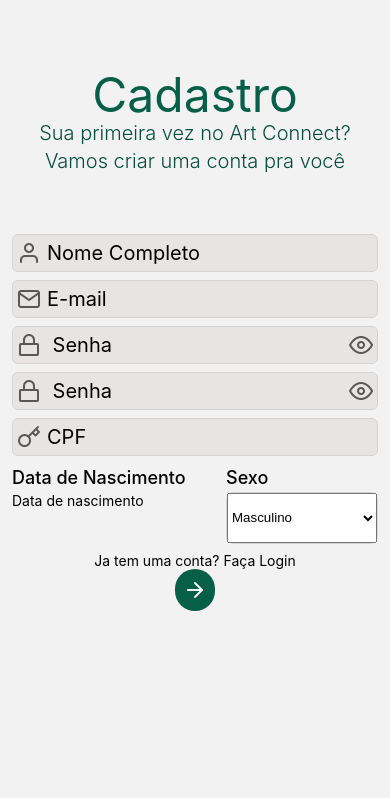
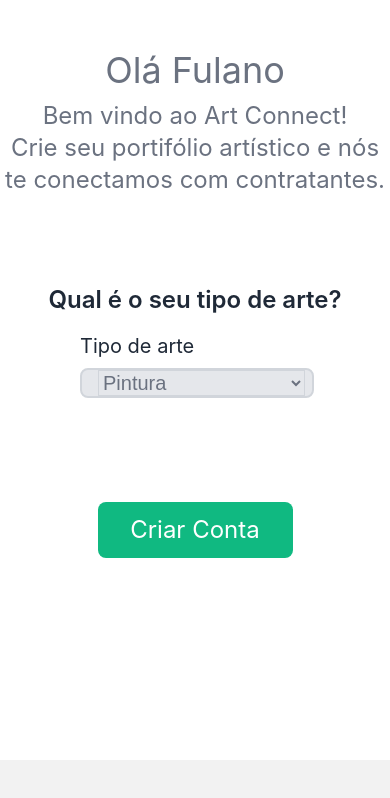
Before and after one commit to CorallusEtec/artConnectMobile, a React Native app: screen /TipoArte in a window 390 px wide. Shown: the top 798 px of the page. Built offline with nearby package versions, Linux system fonts and the light colour scheme.

Commit message:
feature/Tela de escolher arte

```diff
--- a/App.js
+++ b/App.js
@@ -1,4 +1,5 @@
 import { createStackNavigator } from "@react-navigation/stack";
+import TipoArte from "./src/pages/TipoArte/TipoArte";
 import Login from "./src/pages/Login/Login";
 import Cadastro from "./src/pages/Cadastro/Cadastro";
 import { NavigationContainer } from "@react-navigation/native";
@@ -9,6 +10,7 @@
   return (
       <NavigationContainer>
         <Stack.Navigator>
+        <Stack.Screen name="TipoArte" component={TipoArte} options={{headerShown: false}} />
           <Stack.Screen name="Cadastro" component={Cadastro} options={{headerShown: false}} />
           <Stack.Screen name="Login" component={Login} options={{headerShown: false}} />
         </Stack.Navigator>
--- a/package.json
+++ b/package.json
@@ -26,6 +26,8 @@
     "react-dom": "19.1.0",
     "react-native": "0.81.5",
     "react-native-bootstrap-icons": "^1.5.0",
+    "react-native-combobox": "^1.0.1",
+    "react-native-element-dropdown": "^2.12.4",
     "react-native-reanimated": "^4.2.2",
     "react-native-safe-area-context": "~5.6.0",
     "react-native-screens": "~4.16.0",
--- a/src/pages/Login/Login.js
+++ b/src/pages/Login/Login.js
@@ -1,4 +1,3 @@
-
 import { View, Text, Pressable, Image } from "react-native";
 import { TextInput } from "react-native-web";
 import { useNavigation } from "@react-navigation/native";
--- /dev/null
+++ b/src/pages/TipoArte/TipoArte.js
@@ -0,0 +1,69 @@
+import { View, Text, Pressable} from "react-native";
+import { TextInput } from "react-native-web";
+import { useNavigation } from "@react-navigation/native";
+import Feather from '@expo/vector-icons/Feather';
+import { Checkbox } from 'expo-checkbox';
+import { useState } from "react";
+import {Picker} from '@react-native-picker/picker';
+
+
+{/*SE VOCê ESTÁ LENDO ISSO, O COMMIT DEU CERTO!*/}
+
+
+export default function TipoArte() {
+    const navigation = useNavigation();
+    const [isChecked, setChecked] = useState(false);
+    const [selectedArt, setSelectedArt] = useState();
+
+    return (
+        <View style={{ flex: 1, flexDirection: "column"}}>
+            {/*TÍTULO*/}
+            <View style={{ flex: 0.9, flexDirection: "column", backgroundColor: "#ffffff" }}>
+                <View className="items-center mb-2 mt-10">
+                    <Text className="text-4xl text-gray-500 m-2.5">
+                        Olá Fulano
+                    </Text>
+
+
+
+                    <Text className="text-2xl text-center text-gray-500">
+                        Bem vindo ao Art Connect!
+                    </Text>
+                    <Text className="text-2xl w-6/7 text-center text-gray-500 mb-20">
+                        Crie seu portifólio artístico e nós te conectamos com contratantes.
+                    </Text>
+                </View>
+
+
+                <Text className="text-2xl text-center font-semibold text-gray-800 mb-4">
+                        Qual é o seu tipo de arte?
+                </Text>
+
+                <Text className="text-xl ml-20 text-gray-800">
+                    Tipo de arte
+                </Text>
+                <View className="flex-row w-[60%] bg-gray-200 border-gray-300 border-2 rounded-lg mb-10 ml-20 mr-3 mt-2 gap-2">
+                    <Picker
+                        className="ml-4 w-[90%] outline-none text-xl bg-gray-200 border-gray-300 text-gray-500"
+                        selectedValue={selectedArt}
+                        onValueChange={(itemValue, itemIndex) =>
+                            setSelectedArt(itemValue)
+                        }>
+                        <Picker.Item label="Pintura" value="Pintura" />
+                        <Picker.Item label="Teatro" value="Teatro" />
+                        <Picker.Item label="Música" value="Música" />
+                        <Picker.Item label="Literatura" value="Literatura" />
+                    </Picker>
+                </View>
+
+
+                {/*ENTRAR*/}
+                <View className="items-center mt-6">
+                    <Pressable style={{backgroundColor: "#04CBAC"}} className="mt-10 rounded-lg bg-emerald-500 p-3 w-2/4">
+                    <Text className="text-2xl text-white text-center">Criar Conta</Text>
+                    </Pressable>
+                </View>
+            </View>
+        </View>
+    );
+}
```
Also changed, not shown: 1 other file (tests, documents, lock files or other folders).
